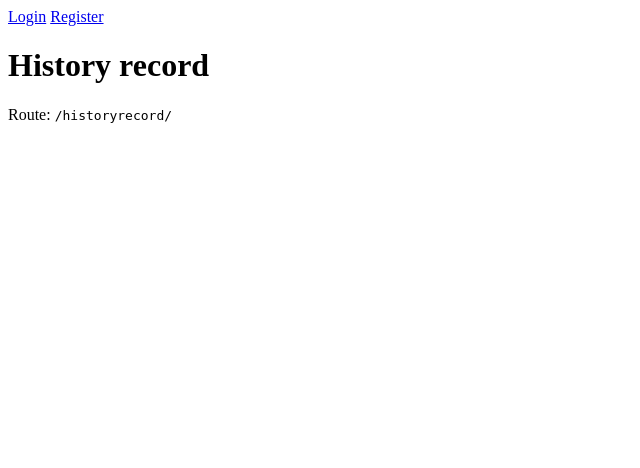
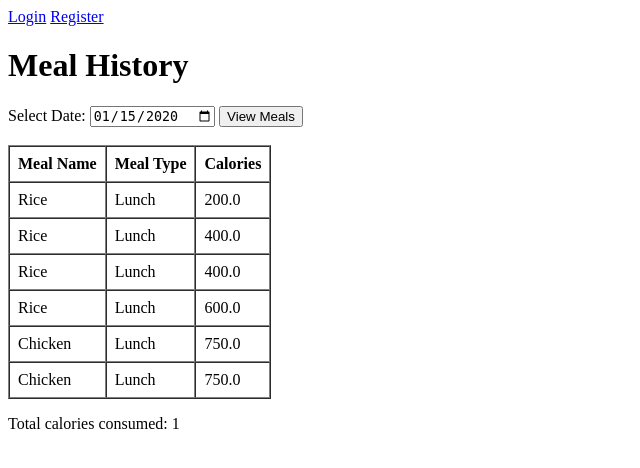
Before and after one commit to TingEnChang/HealthBite, a Django app: template templates/core/historyrecord.html in a window 1280 px wide. Shown: the top 468 px of the page, without its empty margins (0-640 px from the left). Run offline with Django 4.2, Linux system fonts and the light colour scheme; data comes from the database, SQL or seed files in the repository; tables that the repository leaves empty hold one stand-in row (values such as "Sample post"); the template is opened without the code that fills it: values that come from a table or form of the project are taken from there, most other values are stand-ins (such as "Sample title", 1, 10 or a date in 2020).

Commit message:
implement simple history page, connect it to the backend

```diff
--- a/templates/core/historyrecord.html
+++ b/templates/core/historyrecord.html
@@ -1,6 +1,43 @@
 {% extends "core/base.html" %}
 {% block title %}History — HealthBite{% endblock %}
 {% block content %}
-<h1>History record</h1>
-<p>Route: <code>/historyrecord/</code></p>
+<h1>Meal History</h1>
+
+<form method="GET">
+    <label for="history-date">Select Date:</label>
+    <input
+        type="date"
+        id="history-date"
+        name="date"
+        value="{{ selected_date|date:'Y-m-d' }}"
+    >
+    <button type="submit">View Meals</button>
+</form>
+
+<br>
+
+<table border="1" cellpadding="8" cellspacing="0">
+    <thead>
+        <tr>
+            <th>Meal Name</th>
+            <th>Meal Type</th>
+            <th>Calories</th>
+        </tr>
+    </thead>
+    <tbody>
+        {% for meal in meals %}
+            <tr>
+                <td>{{ meal.food.name }}</td>
+                <td>{{ meal.meal.get_meal_type_display }}</td>
+                <td>{{ meal.calculated_calories }}</td>
+            </tr>
+        {% empty %}
+            <tr>
+                <td colspan="3">No meals found for this date.</td>
+            </tr>
+        {% endfor %}
+    </tbody>
+</table>
+
+<p>Total calories consumed: {{ total_calories }}</p>
 {% endblock %}
```
Also changed, not shown: core/views.py (+20 -1 lines).
